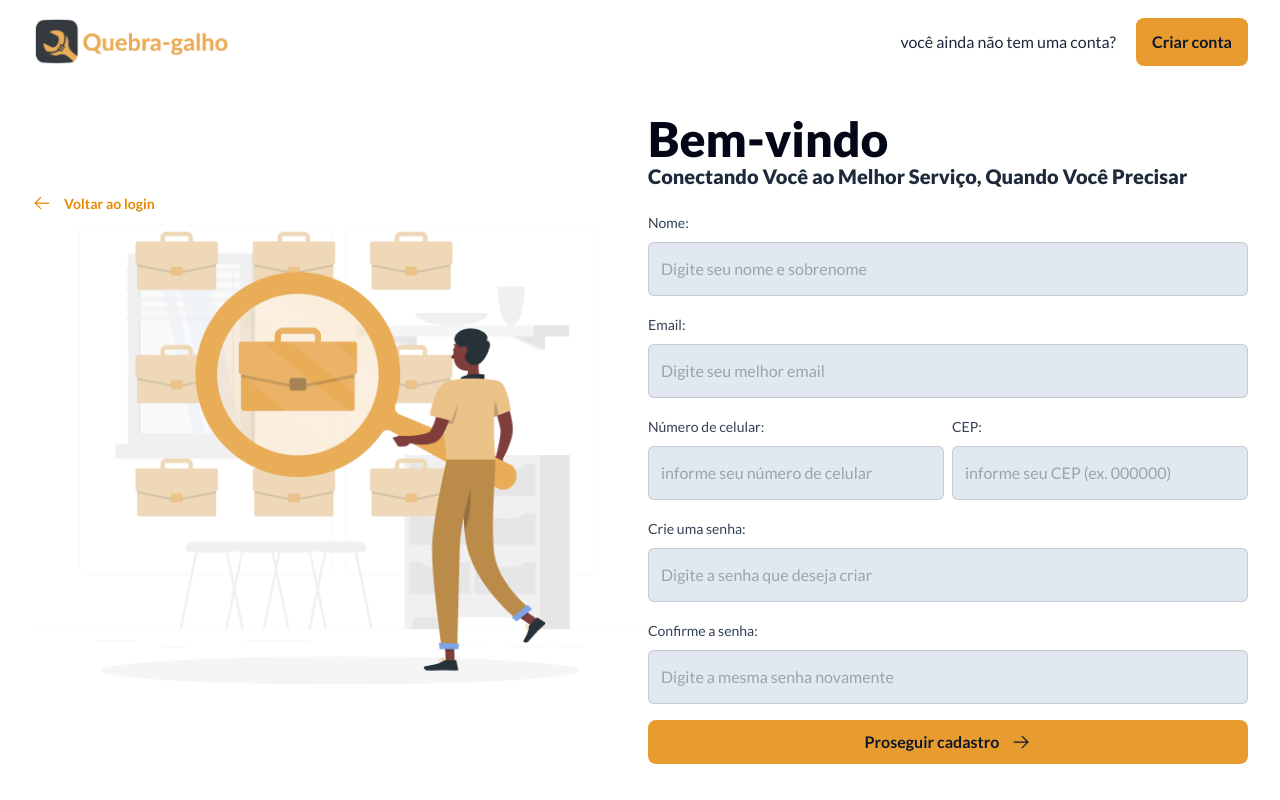
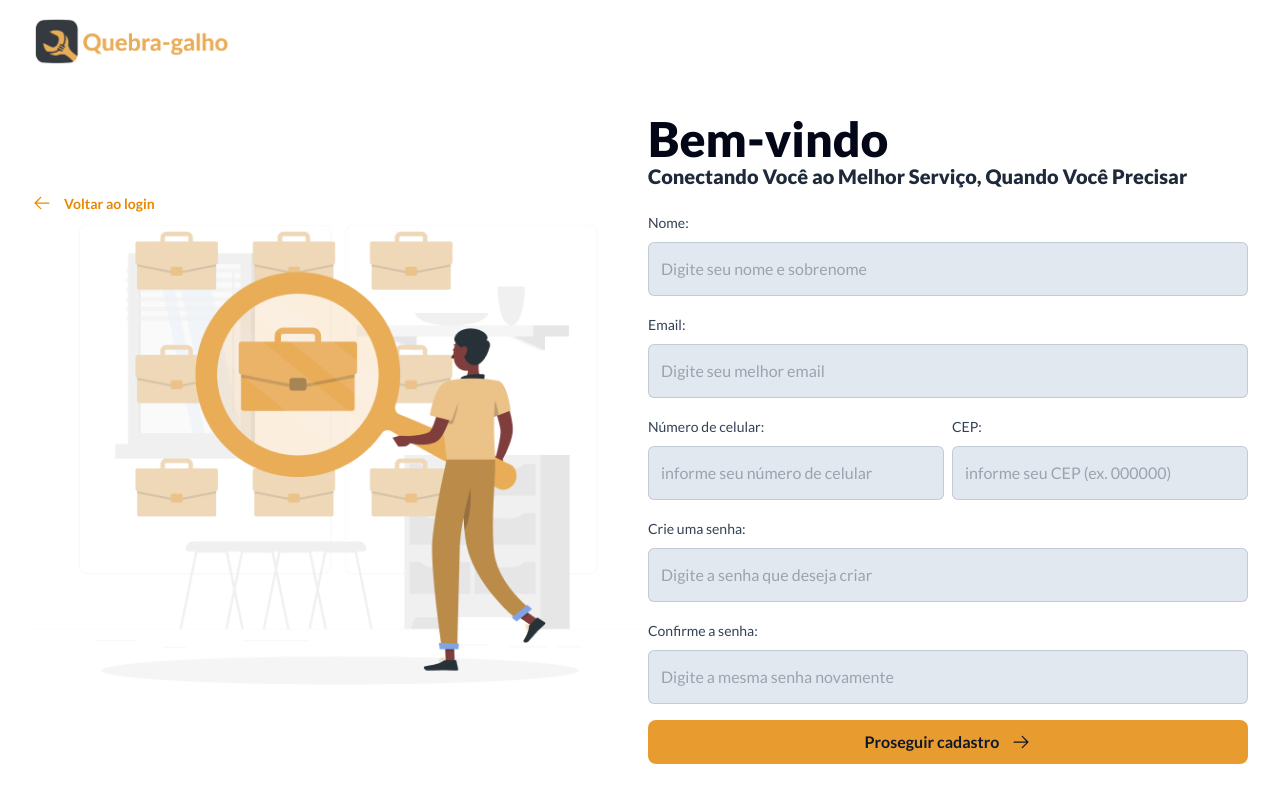
Before and after one commit to DFelipe1/QuebraGalho, a React (Vite) app: page /register in a window 1280 px wide. Built offline with nearby package versions, Linux system fonts and the light colour scheme.

Commit message:
update login and register

```diff
--- a/src/Views/login/index.tsx
+++ b/src/Views/login/index.tsx
@@ -10,7 +10,7 @@ export function Login() {
       <>
         <header className="w-full py-4 flex justify-between items-center">
           <img src={imagotipo} alt="logo quebra-galho" className="max-w-[200px]"/>
-          <Link to="/register">
+          <Link to="/register"  className="flex gap-3 items-center">
             <span className="mr-2 text-base font-normal text-slate-800">você ainda não tem uma conta?</span>
             <Button> Criar conta </Button>
           </Link>
--- a/src/Views/register/index.tsx
+++ b/src/Views/register/index.tsx
@@ -15,12 +15,12 @@ export function Register() {
 
     return (
       <>
-        <header className="w-full py-4 flex justify-between items-center">
+        <header className="w-full py-4 flex justify-start items-center">
           <img src={imagotipo} alt="logo quebra-galho" className="max-w-[200px]"/>
-          <Link to="/register"  className="flex gap-3 items-center">
+          {/* <Link to="/register"  className="flex gap-3 items-center">
             <span className="mr-2 text-base font-normal text-slate-800">você ainda não tem uma conta?</span>
             <Button> Criar conta </Button>
-          </Link>
+          </Link> */}
         </header>
 
         <main className="w-full h-[89vh] flex justify-center items-center">
```
Also changed, not shown: 1 other file (tests, documents, lock files or other folders).
